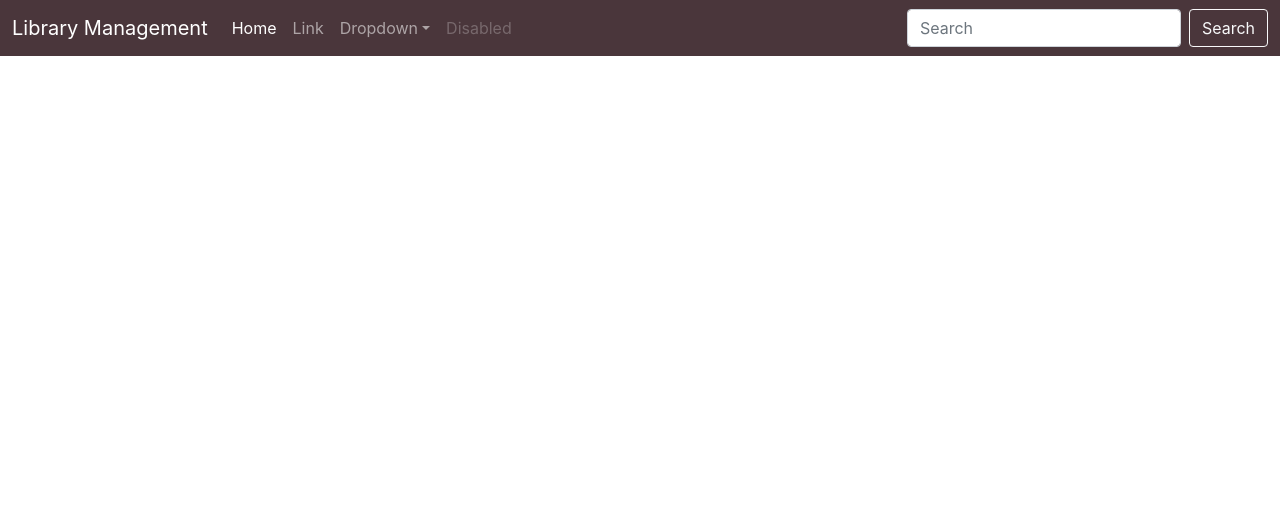
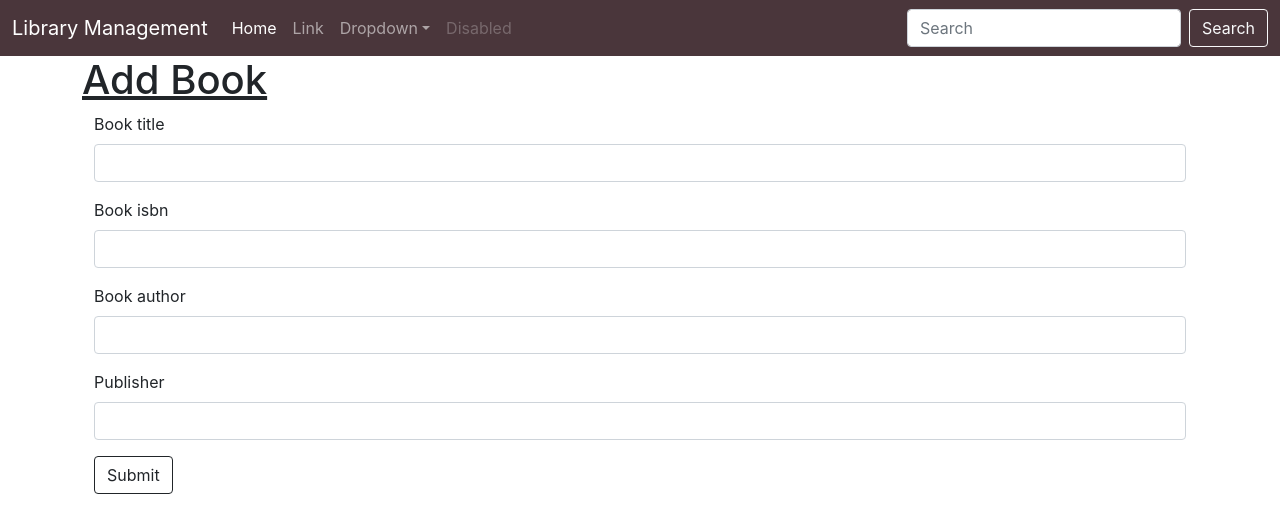
Before and after one commit to Rl0007/library-management, a React (Create React App) app: page / in a window 1280 px wide. Shown: the top 532 px of the page. Built offline with nearby package versions, Linux system fonts and the light colour scheme.

Commit message:
added book form

```diff
--- a/package.json
+++ b/package.json
@@ -2,14 +2,14 @@
   "name": "library-management",
   "version": "0.1.0",
   "private": true,
-  "proxy" : "http://127.0.0.1:5000/",
+  "proxy": "http://127.0.0.1:5000/",
   "dependencies": {
     "@testing-library/jest-dom": "^5.16.2",
     "@testing-library/react": "^12.1.3",
     "@testing-library/user-event": "^13.5.0",
     "react": "^17.0.2",
     "react-dom": "^17.0.2",
-    "react-scripts": "5.0.0",
+    "react-scripts": "^5.0.0",
     "web-vitals": "^2.1.4"
   },
   "scripts": {
--- a/public/index.html
+++ b/public/index.html
@@ -33,6 +33,9 @@
       .navbar-custom {
         background-color: #240b11d2  ;
       }
+      .bg-green{
+        background-color: #D6FFB7;
+      }
 
       /* Modify brand and text color */
 
--- a/src/App.js
+++ b/src/App.js
@@ -1,11 +1,19 @@
 import logo from './logo.svg';
 import './App.css';
 import {Navbar  } from './Components/Navbar';
+import { Addbook } from './Pages/Addbook'
+
 function App() {
   return (
+    <>
     <div className="App">
    <Navbar/>
     </div>
+    <div className="container">
+   <Addbook/>
+
+    </div>
+    </>
   );
 }
 
--- /dev/null
+++ b/src/Components/Addbookform.js
@@ -0,0 +1,28 @@
+import React from 'react'
+
+export const Addbookform = () => {
+  return (
+  <div className="container">  <form>
+  <div class="mb-3">
+    <label for="booktitle" class="form-label">Book title</label>
+    <input type="text" class="form-control" id="booktitle" aria-describedby="emailHelp"/>
+  </div>
+  <div class="mb-3">
+    <label for="isbn" class="form-label">Book isbn</label>
+    <input type="integer" class="form-control" id="isbn" aria-describedby="emailHelp"/>
+  </div>
+  <div class="mb-3">
+    <label for="author" class="form-label">Book author</label>
+    <input type="text" class="form-control" id="author" aria-describedby="emailHelp"/>
+  </div>
+  <div class="mb-3">
+    <label for="publisher" class="form-label">Publisher</label>
+    <input type="text" class="form-control" id="publisher"/>
+  </div>
+
+  <button type="submit" class="btn btn-outline-dark">Submit</button>
+</form>
+</div>
+  )
+
+}
--- a/src/Components/Navbar.js
+++ b/src/Components/Navbar.js
@@ -33,7 +33,7 @@ export const Navbar = () => {
       </ul>
       <form className="d-flex">
         <input className="form-control me-2" type="search" placeholder="Search" aria-label="Search"/>
-        <button className="btn btn-outline-light" type="submit">Search</button>
+        <button className="btn btn-outline-light " type="submit">Search</button>
       </form>
     </div>
   </div>
--- /dev/null
+++ b/src/Pages/Addbook.js
@@ -0,0 +1,10 @@
+import React from 'react'
+import { Addbookform } from '../Components/Addbookform'
+
+export const Addbook = () => {
+  return (
+    <div><h1><u>Add Book</u></h1>
+    <Addbookform />
+    </div>
+  )
+}
```
Also changed, not shown: 1 other file (tests, documents, lock files or other folders).
